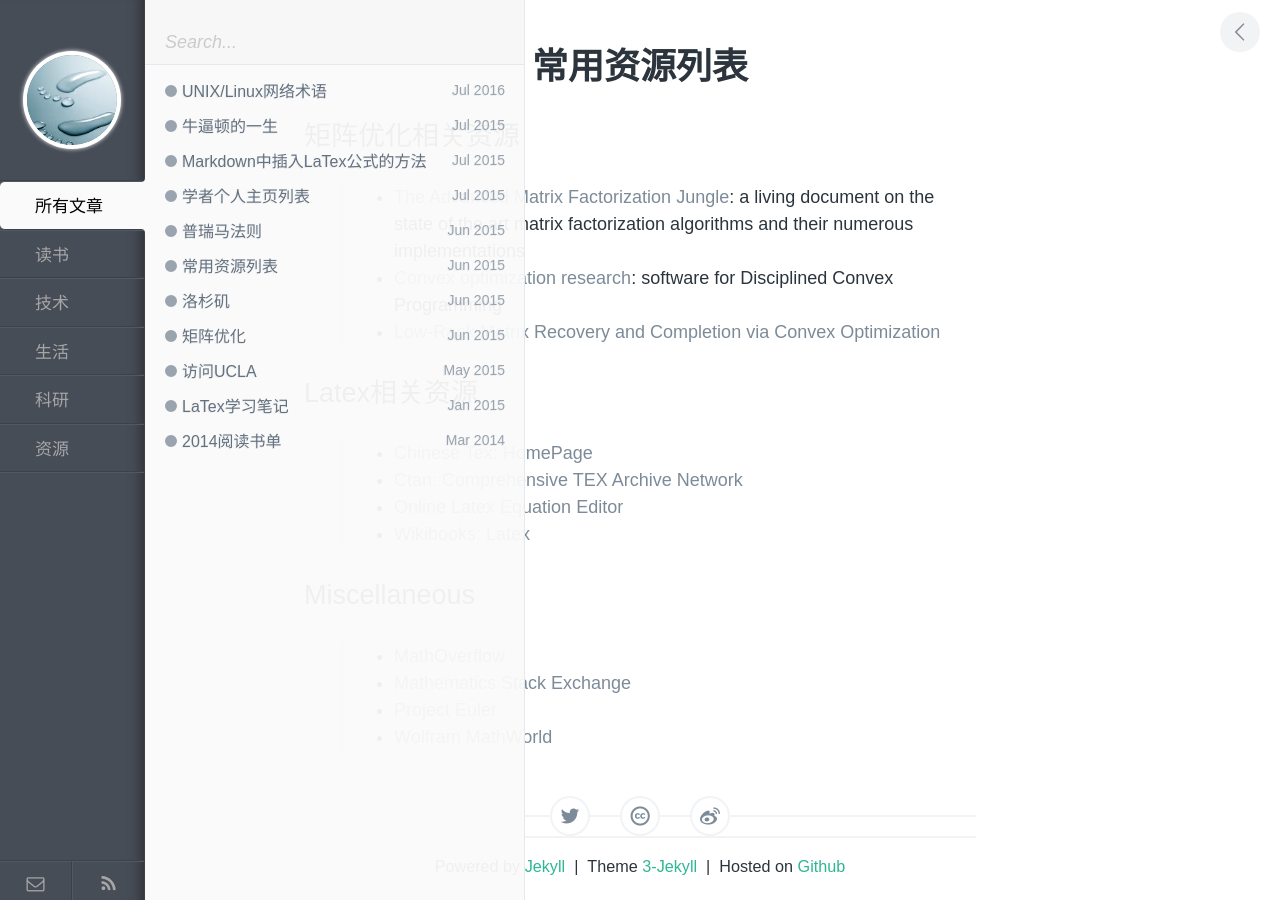
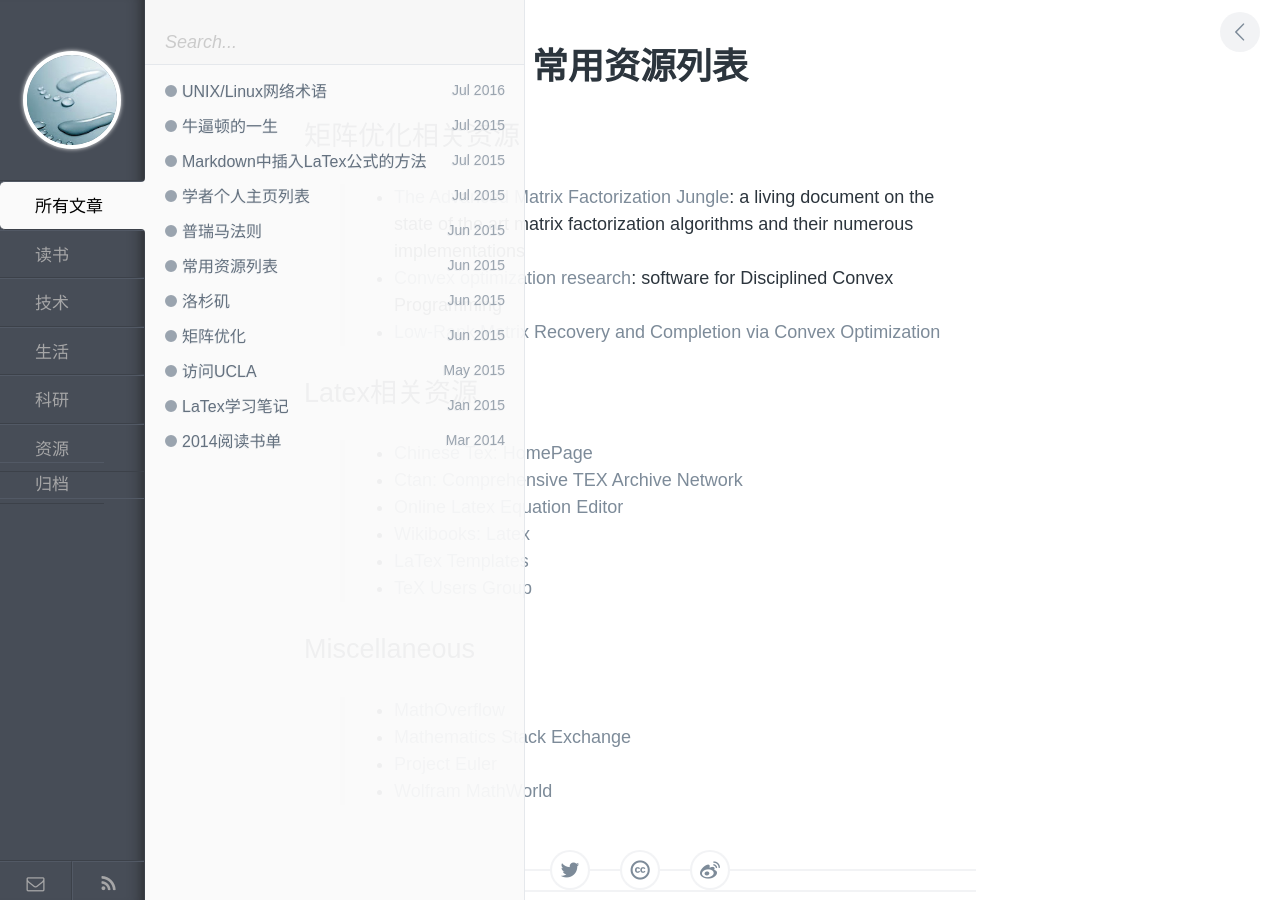
Before and after one commit to polyHong/polyHong.github.io, a Jekyll site: the page built from _posts/resource/2015-06-20-general-resources.md, in a window 1280 px wide. Built offline with Jekyll 4.4.1, drawn with Linux system fonts in a browser that asks for light colours; Markdown is read by kramdown in place of the engine named in the settings.

Commit message:
revise nav

```diff
--- a/_includes/nav.html
+++ b/_includes/nav.html
@@ -7,6 +7,7 @@
       {% for category in site.categories %}
         <li id="{{ category[0] }}" class="tags__li tags-btn">{{ category[0] }}</li>
       {% endfor %}
+	  <li><a class="tags__li tags-btn" href="/pages/archive.html">{{ site.locals.archive }}</a></li>
     </ul>
 
     <div id="tags__bottom">
--- a/_posts/resource/2015-06-20-general-resources.md
+++ b/_posts/resource/2015-06-20-general-resources.md
@@ -16,8 +16,10 @@ keywords: Latex, Matrix Optimization
 ## Latex相关资源
 > - [Chinese Tex: HomePage](http://www.ctex.org/HomePage)
 > - [Ctan: Comprehensive TEX Archive Network](http://ctan.org/)
-> - [Online Latex Equation Editor](http://www.codecogs.com/latex/eqneditor.php)
+> - [Online Latex Equation Editor](http://www.codecogs.com/latex/eqneditor.php?lang=en-us)
 > - [Wikibooks: Latex](https://en.wikibooks.org/wiki/LaTeX)
+> - [LaTex Templates](http://www.LaTeXTemplates.com)
+> - [TeX Users Group](www.tug.org)
 
 
 
```
